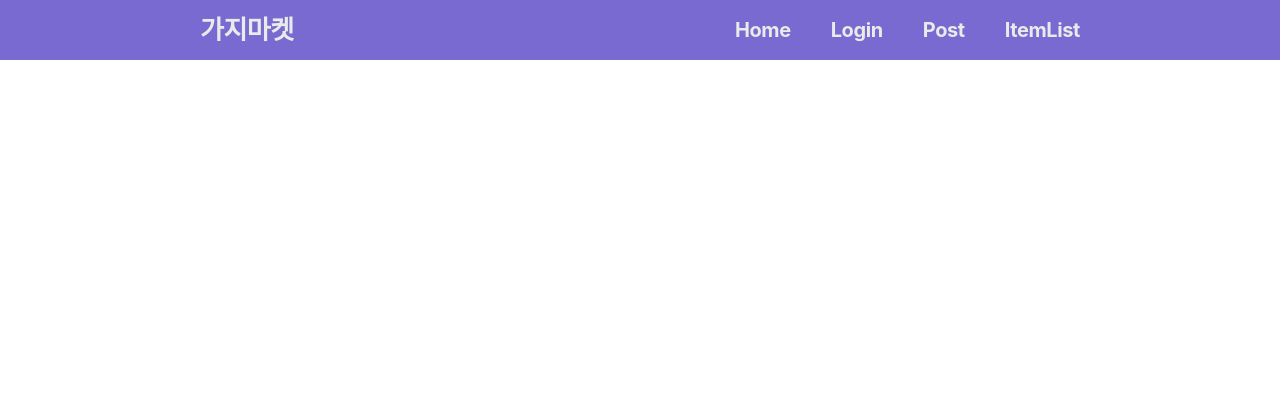
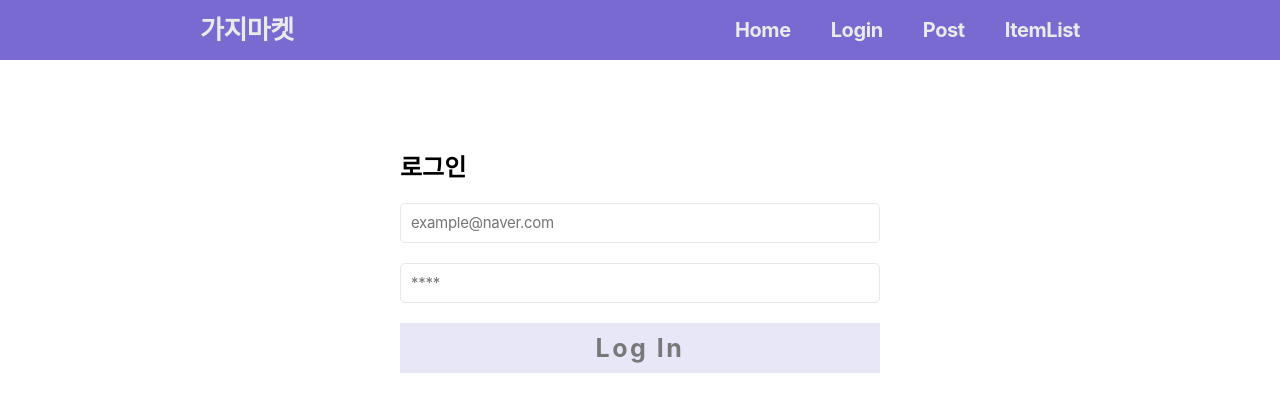
Before and after one commit to GagiMarket/gagi, a React (Create React App) app in the folder front/: page /#/login in a window 1280 px wide. Shown: the top 412 px of the page. Built offline with nearby package versions, Linux system fonts and the light colour scheme.

Commit message:
feat: 로그인 페이지 구현

```diff
--- a/front/src/routes/login.css
+++ b/front/src/routes/login.css
@@ -0,0 +1,38 @@
+.login-form {
+  height: 400px;
+
+  display: flex;
+  flex-direction: column;
+  justify-content: center;
+
+  margin: 0 200px;
+}
+
+.login-form h3 {
+  font-size: 24px;
+}
+
+.login-form input {
+  border: 1px solid #e8e8e8;
+  border-radius: 5px;
+  padding: 10px 10px;
+
+  font-size: 15px;
+  line-height: 1.2;
+  letter-spacing: -0.02em;
+  margin-top: 20px;
+}
+
+.login-form button {
+  width: 100%;
+  height: 50px;
+  border: none;
+  background-color: #e7e7f7;
+
+  font-size: 25px;
+  font-weight: bold;
+  color: #787878;
+  letter-spacing: 0.1em;
+
+  margin-top: 20px;
+}
--- a/front/src/routes/login.js
+++ b/front/src/routes/login.js
@@ -9,14 +9,20 @@ class Login extends React.Component {
     return (
       <Fragment>
         <Header/>
-        {/* 등록된 물품 리스트 섹션 */}
         <section className="login">
           <div className="container">
             <div className="row">
 
               <div className="col-12">
 
+                <form className="login-form" action="" method="POST">
+                  <h3>로그인</h3>
 
+                  <input type="email" placeholder="example@naver.com"/>
+                  <input type="password" placeholder="****"/>
+
+                  <button type="submit">Log In</button>
+                </form>
               </div>
             </div>
           </div>
```
Also changed, not shown: 1 other file (tests, documents, lock files or other folders).
